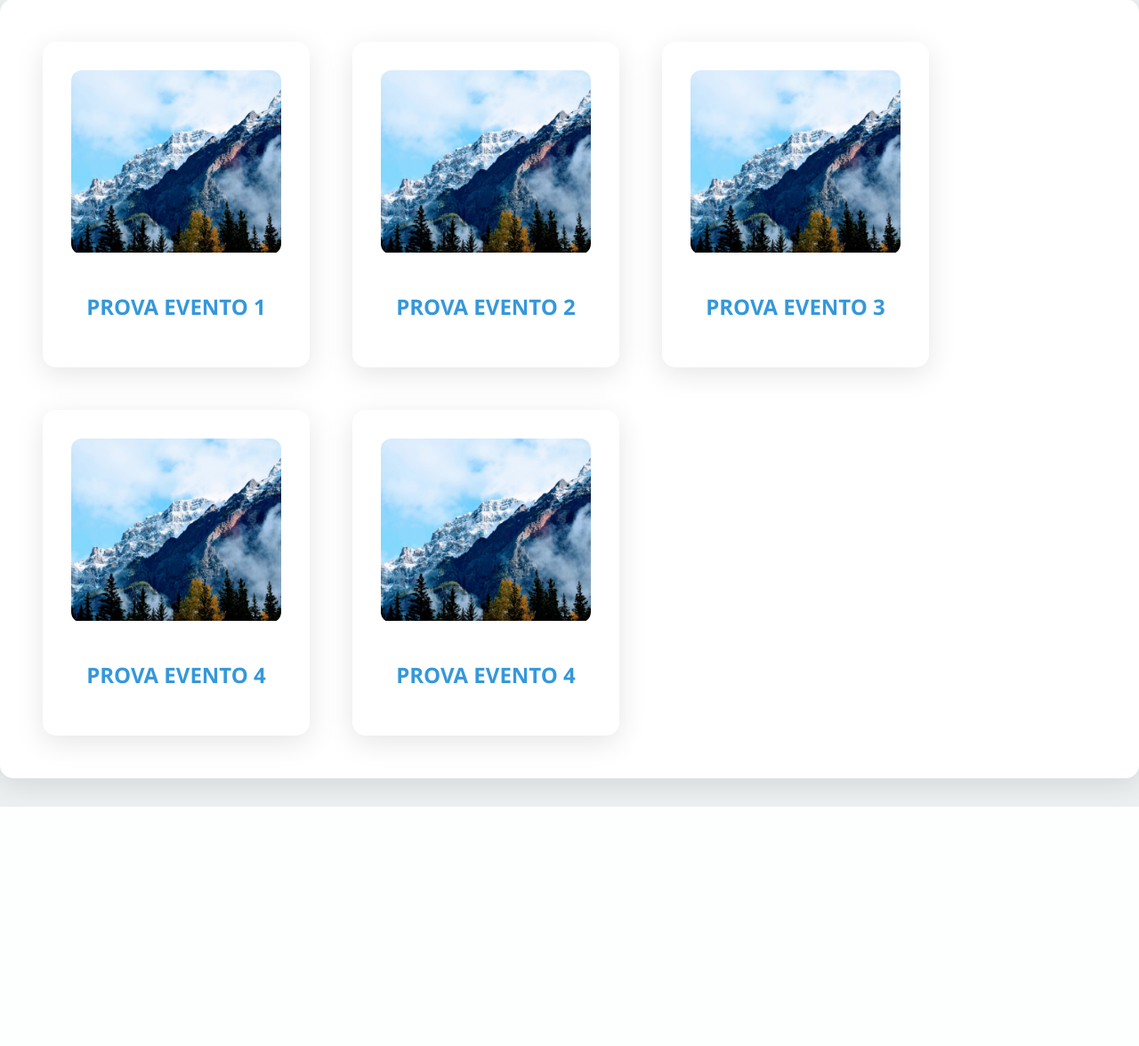
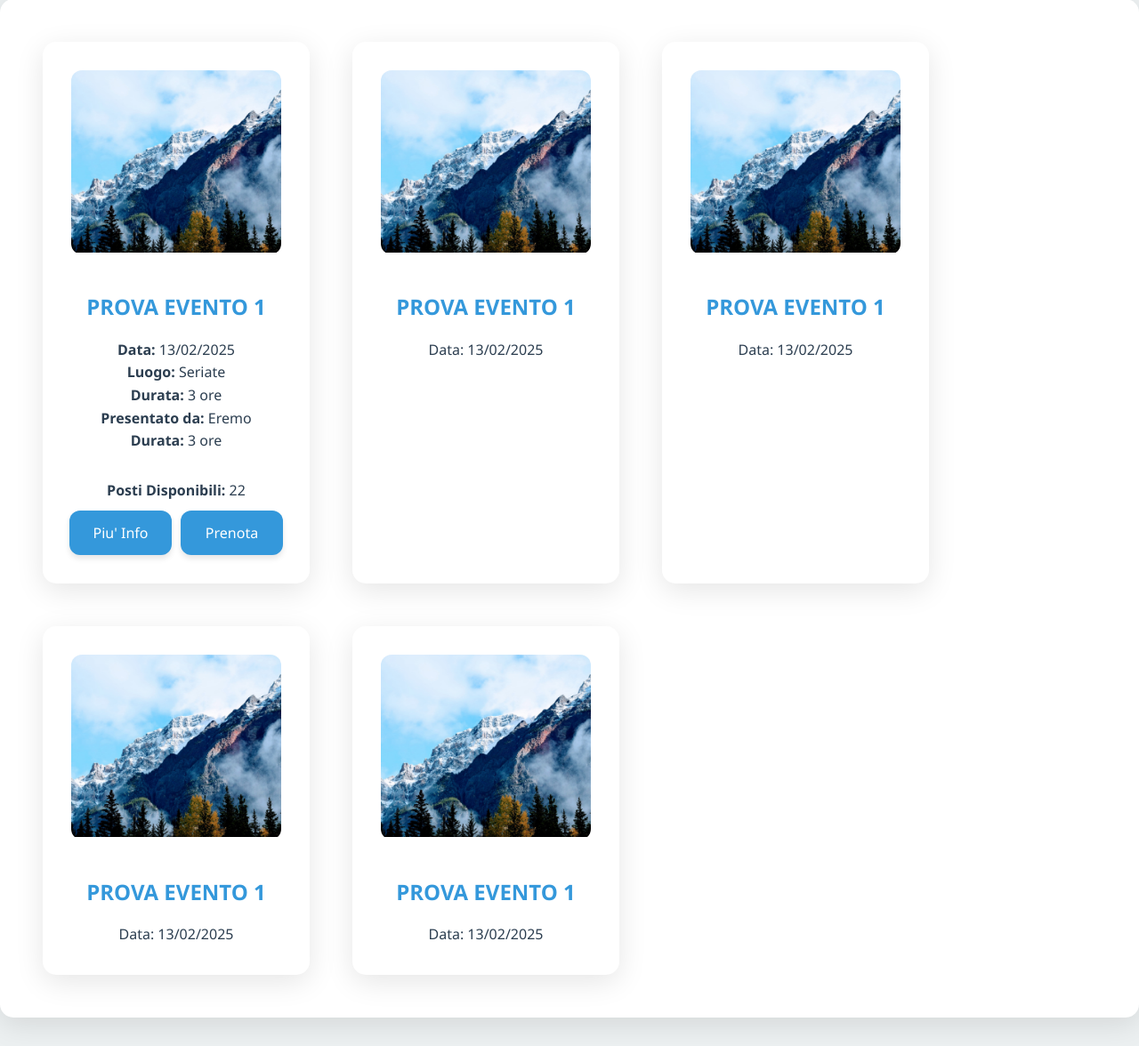
Before and after one commit to ProjetEremo/ProgettoEremo, a PHP site: page /eventiincorso.html in a window 1280 px wide. Shown: the part 236-1412 px from the top of the page at 89% size. Before the commit the page ends 1143 px from the top, so only its background shows below. Run offline with PHP 8.4, Linux system fonts and the light colour scheme.

Commit message:
Sistemati i box eventi

```diff
--- a/eremo/src/eventiincorso.html
+++ b/eremo/src/eventiincorso.html
@@ -62,7 +62,18 @@
                      loading="lazy">
             </div>
             <h1 class="titolominievent">PROVA EVENTO 1</h1>
-            <p></p>
+            <div class="container">
+                <p><b>Data:</b> 13/02/2025</p>
+                <p><b>Luogo:</b> Seriate</p>
+                <p><b>Durata:</b> 3 ore</p>
+                <p><b>Presentato da:</b> Eremo</p>
+                <p><b>Durata:</b> 3 ore</p>
+            </div>
+            <p class="PostiDisp"><b>Posti Disponibili:</b> 22</p>
+            <div class="label-container">
+                <button type="button">Piu' Info</button>
+                <button type="button">Prenota</button>
+            </div>
         </div>
         <div class="minievent-card">
             <div class="minievent-media">
@@ -71,7 +82,8 @@
                      class="minievent-image"
                      loading="lazy">
             </div>
-            <h1 class="titolominievent">PROVA EVENTO 2</h1>
+            <h1 class="titolominievent">PROVA EVENTO 1</h1>
+            <p>Data: 13/02/2025</p>
         </div>
         <div class="minievent-card">
             <div class="minievent-media">
@@ -80,7 +92,8 @@
                      class="minievent-image"
                      loading="lazy">
             </div>
-            <h1 class="titolominievent">PROVA EVENTO 3</h1>
+            <h1 class="titolominievent">PROVA EVENTO 1</h1>
+            <p>Data: 13/02/2025</p>
         </div>
         <div class="minievent-card">
             <div class="minievent-media">
@@ -89,7 +102,8 @@
                      class="minievent-image"
                      loading="lazy">
             </div>
-            <h1 class="titolominievent">PROVA EVENTO 4</h1>
+            <h1 class="titolominievent">PROVA EVENTO 1</h1>
+            <p>Data: 13/02/2025</p>
         </div>
         <div class="minievent-card">
             <div class="minievent-media">
@@ -98,7 +112,8 @@
                      class="minievent-image"
                      loading="lazy">
             </div>
-            <h1 class="titolominievent">PROVA EVENTO 4</h1>
+            <h1 class="titolominievent">PROVA EVENTO 1</h1>
+            <p>Data: 13/02/2025</p>
         </div>
     </div>
 </body>
--- a/eremo/src/style.css
+++ b/eremo/src/style.css
@@ -570,3 +570,42 @@ header {
 .minievent-media:hover img {
   transform: scale(1.10);
 }
+
+.PostiDisp {
+  margin-top: 30px; /* Aggiungi margine superiore di 10px */
+  margin-bottom: 10px; /* Aggiungi margine superiore di 10px */
+}
+
+ .label-container {
+   display: flex;
+   align-items: center;
+ }
+.label-container label {
+  margin-right: 10px; /* Spazio tra la label e i pulsanti */
+}
+.label-container button {
+  width: 115px; /* Larghezza fissa */
+  height: 50px;
+  margin: 0 5px; /* Spazio tra i pulsanti */
+  background-color: var(--secondary); /* Colore di sfondo verde */
+  border: none; /* Nessun bordo */
+  color: white; /* Colore del testo bianco */
+  padding: 10px 20px; /* Spaziatura interna */
+  text-align: center; /* Allineamento del testo */
+  text-decoration: none; /* Nessuna sottolineatura */
+  display: inline-block; /* Visualizzazione in linea */
+  font-size: 16px; /* Dimensione del carattere */
+  cursor: pointer; /* Cursore a mano */
+  border-radius: 12px; /* Bordi arrotondati */
+  box-shadow: 0 4px 6px rgba(0, 0, 0, 0.1); /* Ombra del pulsante */
+  transition: background-color 0.3s, box-shadow 0.3s; /* Transizione per il colore di sfondo e l'ombra */
+}
+
+.label-container button:hover {
+  background-color: var(--secondary); /* Colore di sfondo verde più scuro al passaggio del mouse */
+  box-shadow: 0 6px 8px rgba(0, 0, 0, 0.2); /* Ombra più marcata al passaggio del mouse */
+}
+
+.container {
+  text-align: center;
+}
```
